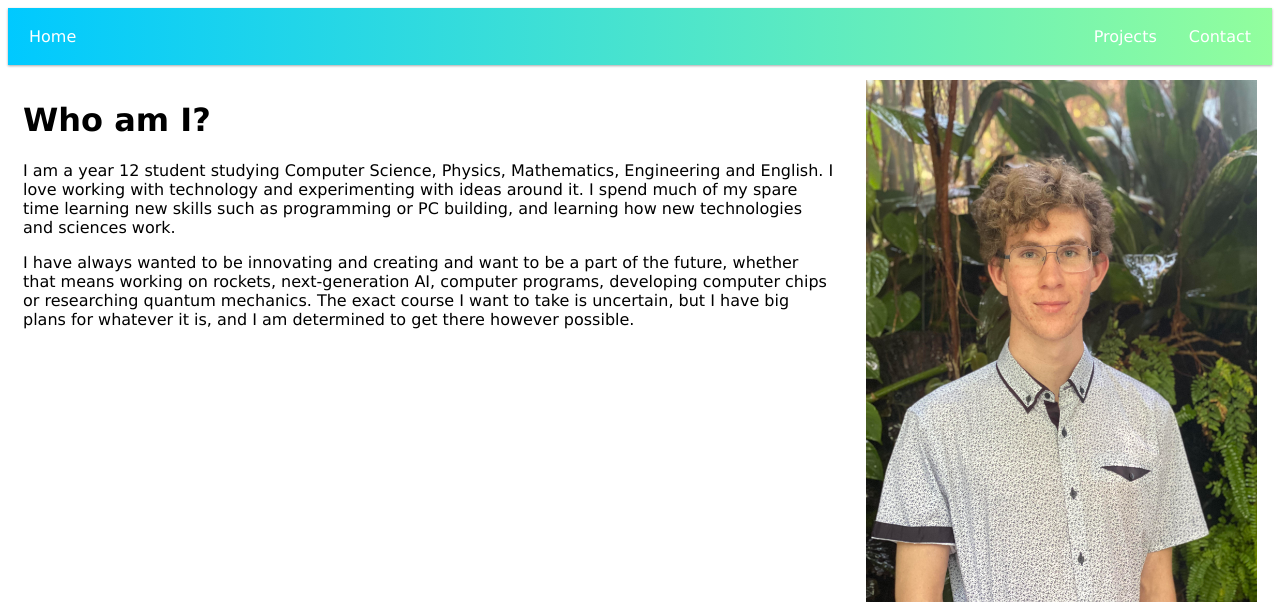
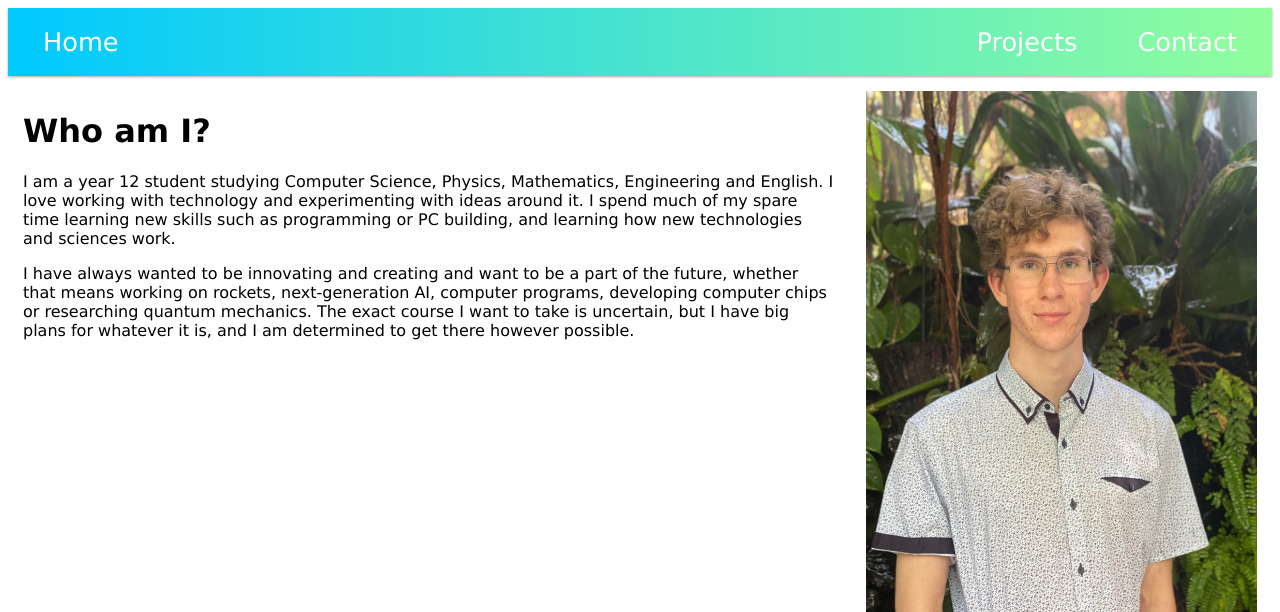
Before and after one commit to FinnMcKinley/fmckinley, a Flask app: page / in a window 1280 px wide. Shown: the top 612 px of the page. Run offline with Flask 3, Linux system fonts and the light colour scheme.

Commit message:
Header text is made responsive and sticky

```diff
--- a/static/style.css
+++ b/static/style.css
@@ -7,7 +7,22 @@
     width: 100%;
     float: left;
     padding: 15px;
+
+    /* Sets adjustable header size */
+
 }
+
+/* For tiny devices */
+@media only screen and (max-width: 599px) {
+    .header li {
+        font-size: 3vw;
+    }
+
+    .header li a {
+        padding: 14px 20px;
+    }
+}
+
 
 /* For tablets: */
 @media only screen and (min-width: 600px) {
@@ -23,9 +38,14 @@
     .col-s-10 {width: 83.33%;}
     .col-s-11 {width: 91.66%;}
     .col-s-12 {width: 100%;}
+
+    /* Sets adjustable header size */
+    .header li {
+        font-size: 3vw;
+    }
 }
 
-/* For desktop: */
+/* For laptops: */
 @media only screen and (min-width: 768px) {
     /* Defines grid size */
     .col-1 {width: 8.33%;}
@@ -40,9 +60,36 @@
     .col-10 {width: 83.33%;}
     .col-11 {width: 91.66%;}
     .col-12 {width: 100%;}
+
+    /* Sets adjustable header size */
+    .header li {
+        font-size: 2vw;
+    }
+
+    .header li a {
+        padding: 14px 30px;
+    }
 }
 
-/* Universal Elements */
+/* For desktops */
+@media only screen and (min-width: 1000px) {
+    /* Sets adjustable header size */
+    .header li {
+        font-size: 2vw;
+    }
+}
+
+/* For large devices */
+@media only screen and (min-width: 1400px) {
+    /* Sets adjustable header size */
+    .header li {
+        font-size: 1.5vw;
+    }
+}
+
+
+
+/* Universal elements */
 .row::after {
     content: "";
     clear: both;
@@ -63,7 +110,7 @@ img {
 }
 
 
-/* Header Elements */
+/* Header elements */
 .header {
     background: linear-gradient(90deg, #00C9FF 0%, #92FE9D 100%);
     box-shadow: 0 1px 3px rgba(0,0,0,0.12), 0 1px 2px rgba(0,0,0,0.24);
@@ -91,9 +138,23 @@ img {
     display: block;
     color: white;
     text-align: center;
-    padding: 14px 16px;
 }
 
 .header li a:hover {
     background: rgba(0,0,0,0.05);
 }
+
+/* Stickyness hopefully */
+.sticky {
+    position: fixed;
+    top: 0;
+    width: 100%;
+}
+
+.content {
+    padding-top: 0px;
+}
+
+.sticky + .content {
+    padding-top: 200px;
+}
--- a/templates/header.html
+++ b/templates/header.html
@@ -1,7 +1,22 @@
-<div class="header">
+<div class="header" id="myHeader">
     <ul>
         <li><a href="/">Home</a></li>
         <li><a href="/">Contact</a></li>
         <li><a href="/">Projects</a></li>
     </ul>
 </div>
+
+<script>
+    window.onscroll = function() {scrollLock()};
+
+    var header = document.getElementById("myHeader");
+    var sticky = header.offsetTop;
+
+    function scrollLock() {
+        if (window.pageYOffset > sticky) {
+        header.classList.add("sticky");
+        } else {
+        header.classList.remove("sticky");
+        }
+    }
+</script>
--- a/templates/home.html
+++ b/templates/home.html
@@ -1,5 +1,6 @@
 {% extends "layout.html" %}
 {% block content %}
+<div class="content">
 
 <div class="col-8 col-s-8">    <!-- 66.6% Main Content -->
     <h1>Who am I?</h1>
@@ -11,4 +12,5 @@
     <img src="static/FinnMcKinley.jpg">
 </div>
 
+</div>
 {% endblock %}
```
